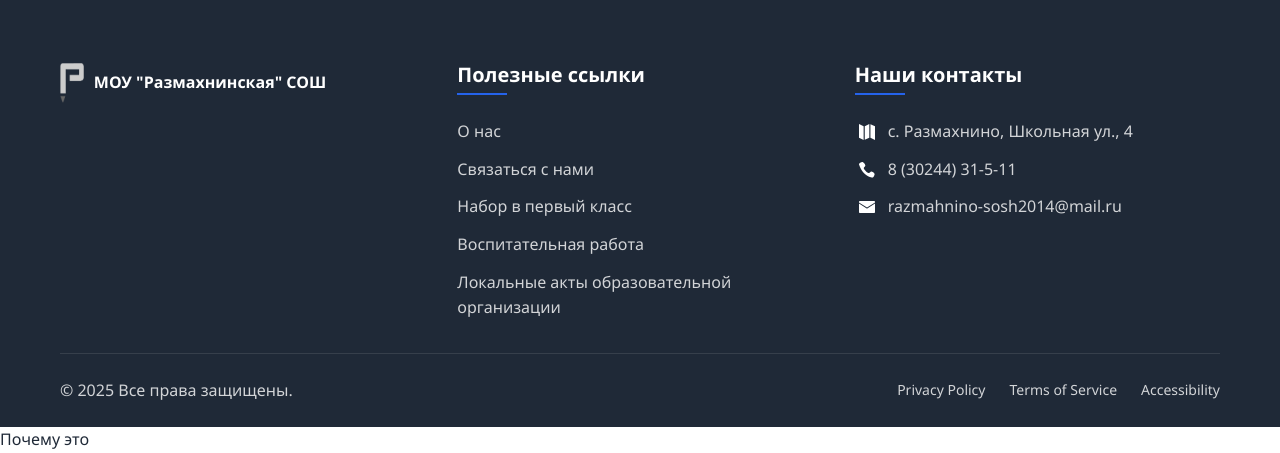
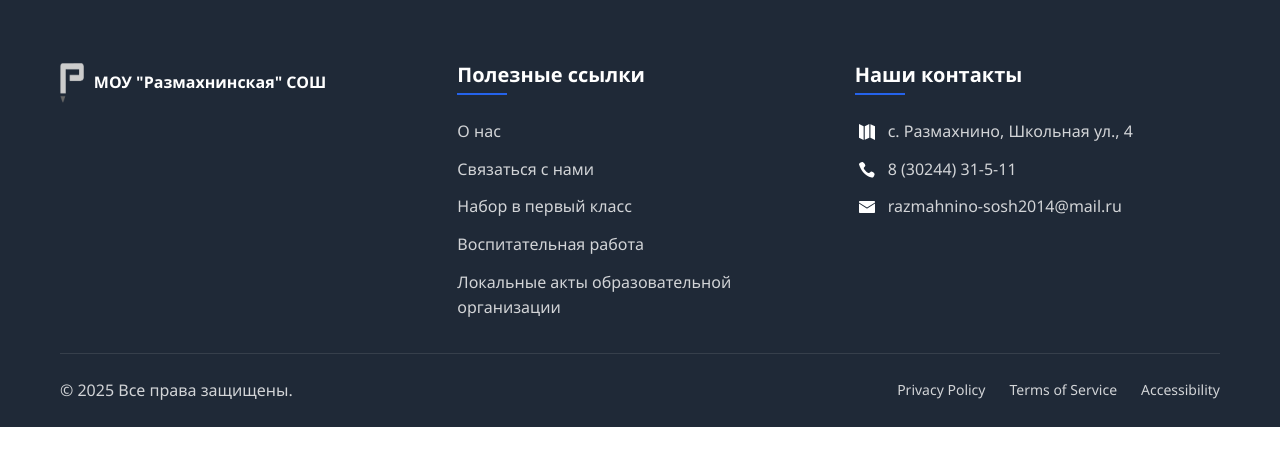
Before and after one commit to ayklaaa/school, a Django app: page /contact/ in a window 1280 px wide. Shown: the part 1608-2061 px from the top of the page. After the commit the page ends 2035 px from the top, so only its background shows below. Run offline with Django 5.2, Linux system fonts and the light colour scheme; some libraries are stand-ins or nearby versions.

Commit message:
Update base.html

```diff
--- a/templates/include/base.html
+++ b/templates/include/base.html
@@ -287,7 +287,7 @@ window.addEventListener('DOMContentLoaded', loadFineVision);
     z-index: 9999;
 }
 </style>
-Почему это
+
 
 </body>
 </html>
```
